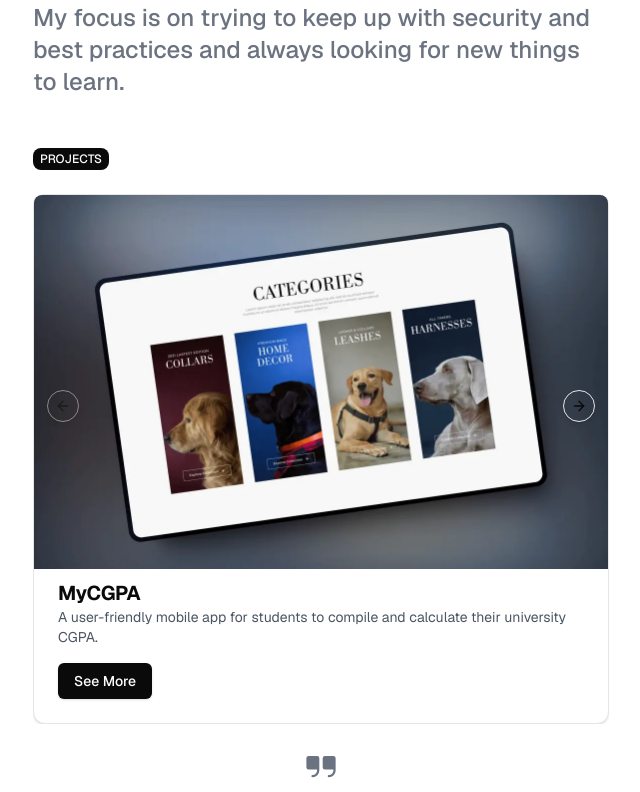
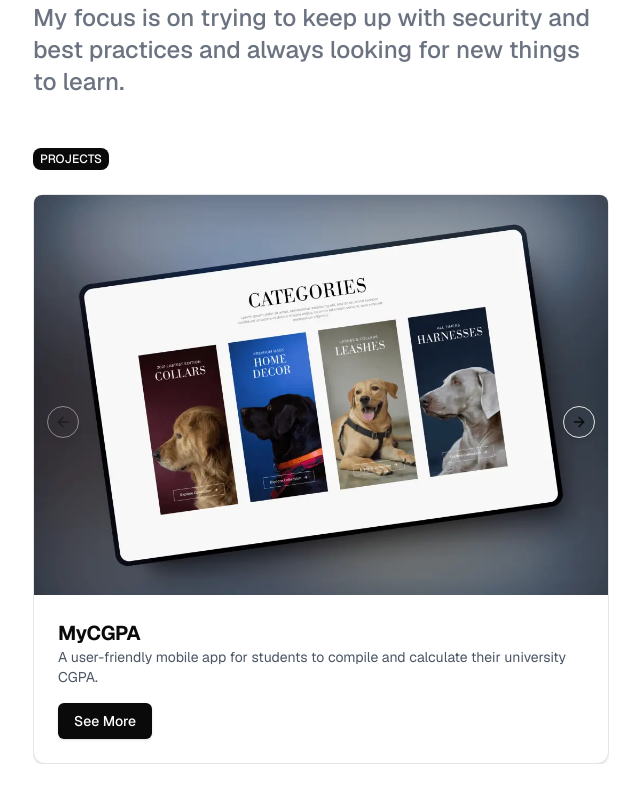
Before and after one commit to h1rdr3v2/portfolio, a Next.js app: page / in a window 1280 px wide. Shown: the part 506-1298 px from the top of the page, without its empty margins (319-959 px from the left). Built offline with nearby package versions, Linux system fonts and the light colour scheme.

Commit message:
project ui bug on smaller screens

```diff
--- a/src/components/CrossFadeImage.tsx
+++ b/src/components/CrossFadeImage.tsx
@@ -1,39 +1,51 @@
 "use client";
 import Image from "next/image";
+import { useEffect, useState } from "react";
 
 interface CrossFadeImageProps {
     images: string[];
-    width?: number;
-    height?: number;
     className?: string;
     alt?: string;
 }
 
-export function CrossFadeImage({
-                                   images,
-                                   width,
-                                   height,
-                                   className = "",
-                                   alt = "Image",
-                               }: CrossFadeImageProps) {
+export function CrossFadeImage({ images, className = "", alt = "Image" }: CrossFadeImageProps) {
+    const [dimensions, setDimensions] = useState({ width: 500, height: 300 });
+
+    useEffect(() => {
+        const updateSize = () => {
+            const screenWidth = window.innerWidth;
+            if (screenWidth < 640) {
+                setDimensions({ width: 320, height: 180 }); // Small screens
+            } else if (screenWidth < 1024) {
+                setDimensions({ width: 500, height: 300 }); // Medium screens
+            } else {
+                setDimensions({ width: 700, height: 400 }); // Large screens
+            }
+        };
+
+        updateSize();
+        window.addEventListener("resize", updateSize);
+        return () => window.removeEventListener("resize", updateSize);
+    }, []);
+
     return (
-        <div
-            className={`relative ${className} w-full`}
-            style={{ height: `${height}px` }}
-        >
+        <div className={`relative ${className} w-full`} style={{ height: dimensions.height }}>
             {images.map((image, index) => (
                 <Image
                     key={index}
                     src={image}
                     alt={alt}
-                    width={width}
-                    height={height}
-                    className={`absolute top-0 left-0 rounded-t-lg fade-image`}
+                    width={dimensions.width}
+                    height={dimensions.height}
+                    sizes="(max-width: 640px) 320px, (max-width: 1024px) 500px, 700px"
+                    className="absolute top-0 left-0 rounded-t-lg fade-image"
                     style={{
                         objectFit: "cover",
+                        width: "100%",
+                        height: "100%",
                         animationDelay: `${-2 * (images.length - 1 - index)}s`
                     }}
-                    priority={true}
+                    priority
                 />
             ))}
         </div>
--- a/src/components/ShowcaseProjects.tsx
+++ b/src/components/ShowcaseProjects.tsx
@@ -41,7 +41,7 @@ export default function ShowcaseProjects() {
                         <CarouselItem key={index} className="w-full">
                             <Card className="w-full relative min-h-[360px]">
                                 <CardHeader className="p-0">
-                                    <CrossFadeImage images={project.images} width={600} height={360}/>
+                                    <CrossFadeImage images={project.images}/>
                                 </CardHeader>
                                 <CardContent className="p-6">
                                     <CardTitle className="text-xl font-bold">{project.name}</CardTitle>
```
